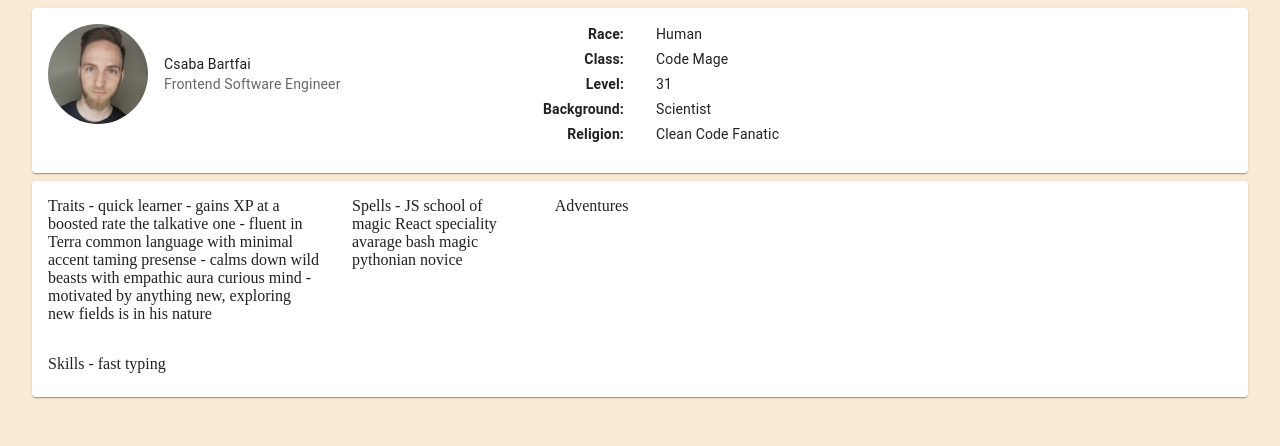
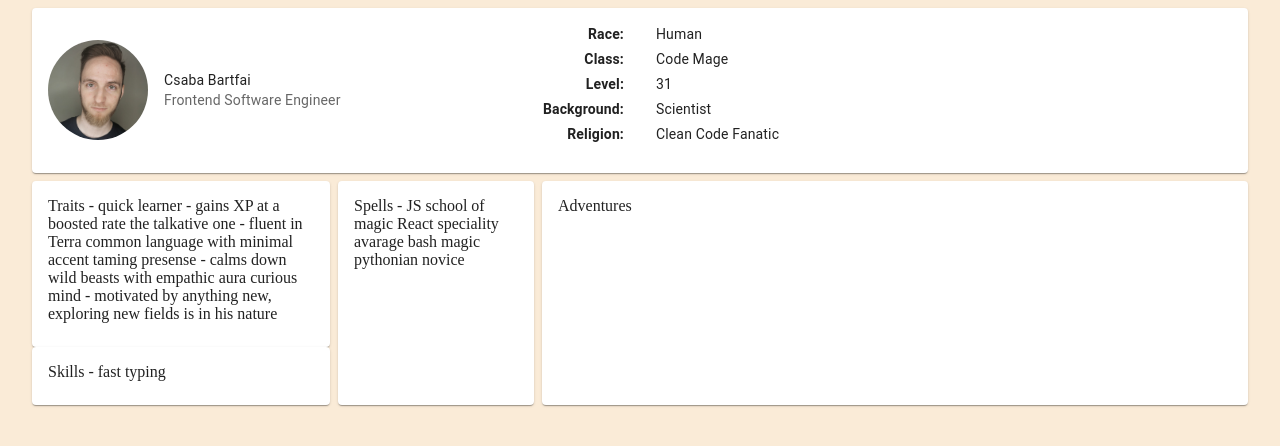
Before and after one commit to bartfelder/bartfelder.github.io, a React (Vite) app: page / in a window 1280 px wide. Shown: the top 446 px of the page. Built offline with nearby package versions, Linux system fonts and the light colour scheme.

Commit message:
Divided sheet content into separate cards

```diff
--- a/src/components/Adventures.jsx
+++ b/src/components/Adventures.jsx
@@ -1,5 +1,10 @@
+import Card from "@mui/material/Card";
 import CardContent from "@mui/material/CardContent";
 
-const Adventures = () => <CardContent>Adventures</CardContent>;
+const Adventures = () => (
+  <Card sx={{ height: "100%"}}>
+    <CardContent>Adventures</CardContent>
+  </Card>
+);
 
 export default Adventures;
--- a/src/components/Header.jsx
+++ b/src/components/Header.jsx
@@ -11,7 +11,7 @@ const Header = () => {
   return (
     <Card>
       <Grid container>
-        <Grid xs={5} md={4}>
+        <Grid xs={5} md={4} sx={{ alignSelf: "center" }} >
           <CardHeader
             avatar={
               <Avatar
--- a/src/components/SheetContent.jsx
+++ b/src/components/SheetContent.jsx
@@ -3,11 +3,9 @@ import Skills from "./Skills";
 import Spells from "./Spells";
 import Traits from "./Traits";
 import Grid from "@mui/material/Unstable_Grid2";
-import Card from "@mui/material/Card";
 
 const SheetContent = () => (
-  <Card>
-    <Grid container gap={0}>
+  <Grid container spacing={1}>
     <Grid xs={3}>
       <Traits />
       <Skills />
@@ -19,7 +17,6 @@ const SheetContent = () => (
       <Adventures />
     </Grid>
   </Grid>
-  </Card>
 );
 
 export default SheetContent;
--- a/src/components/Skills.jsx
+++ b/src/components/Skills.jsx
@@ -1,5 +1,10 @@
+import Card from "@mui/material/Card";
 import CardContent from "@mui/material/CardContent";
 
-const Skills = () => <CardContent>Skills - fast typing </CardContent>;
+const Skills = () => (
+  <Card>
+    <CardContent>Skills - fast typing </CardContent>
+  </Card>
+);
 
 export default Skills;
--- a/src/components/Spells.jsx
+++ b/src/components/Spells.jsx
@@ -1,10 +1,13 @@
+import Card from "@mui/material/Card";
 import CardContent from "@mui/material/CardContent";
 
 const Spells = () => (
-  <CardContent>
-    Spells - JS school of magic React speciality avarage bash magic pythonian
-    novice
-  </CardContent>
+  <Card sx={{ height: "100%"}}>
+    <CardContent>
+      Spells - JS school of magic React speciality avarage bash magic pythonian
+      novice
+    </CardContent>
+  </Card>
 );
 
 export default Spells;
--- a/src/components/Traits.jsx
+++ b/src/components/Traits.jsx
@@ -1,12 +1,15 @@
+import Card from "@mui/material/Card";
 import CardContent from "@mui/material/CardContent";
 
 const Traits = () => (
-  <CardContent>
-    Traits - quick learner - gains XP at a boosted rate the talkative one -
-    fluent in Terra common language with minimal accent taming presense - calms
-    down wild beasts with empathic aura curious mind - motivated by anything
-    new, exploring new fields is in his nature
-  </CardContent>
+  <Card>
+    <CardContent>
+      Traits - quick learner - gains XP at a boosted rate the talkative one -
+      fluent in Terra common language with minimal accent taming presense -
+      calms down wild beasts with empathic aura curious mind - motivated by
+      anything new, exploring new fields is in his nature
+    </CardContent>
+  </Card>
 );
 
 export default Traits;
```
Also changed, not shown: src/components/Logo.jsx (deleted, +0 -15 lines). Lines whose indentation alone changed are shown as unchanged.
